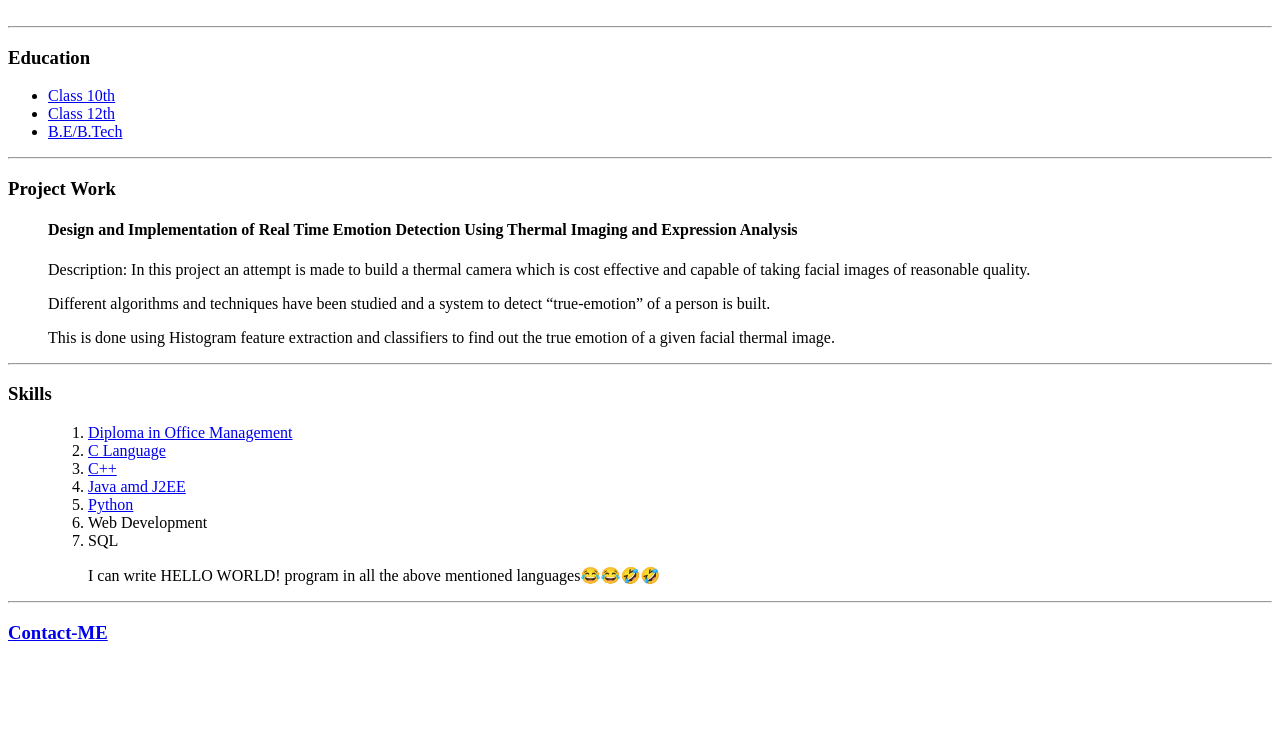
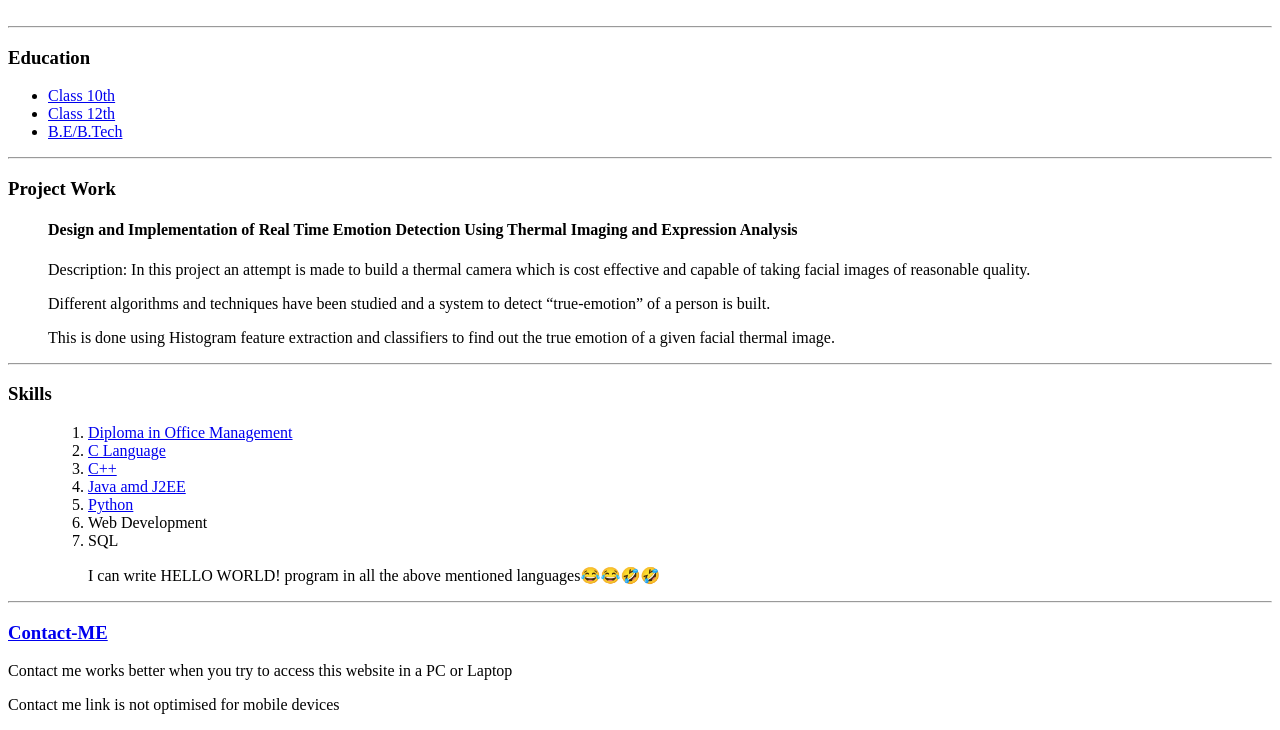
Before and after one commit to Pramodbn/CV, a plain HTML site: page index.html in a window 1280 px wide. Shown: the part 178-908 px from the top of the page. Before the commit the page ends 840 px from the top, so only its background shows below. Drawn offline with Linux system fonts and the light colour scheme.

Commit message:
Added two paragraph below contact me

```diff
--- a/index.html
+++ b/index.html
@@ -59,6 +59,8 @@
   <hr>
 
   <a href="contactme.html"> <h3>Contact-ME</h3> </a>
+  <p>Contact me works better when you try to access this website in a PC or Laptop</p>
+  <p>Contact me link is not optimised for mobile devices</p>
 
 </body>
 
```
